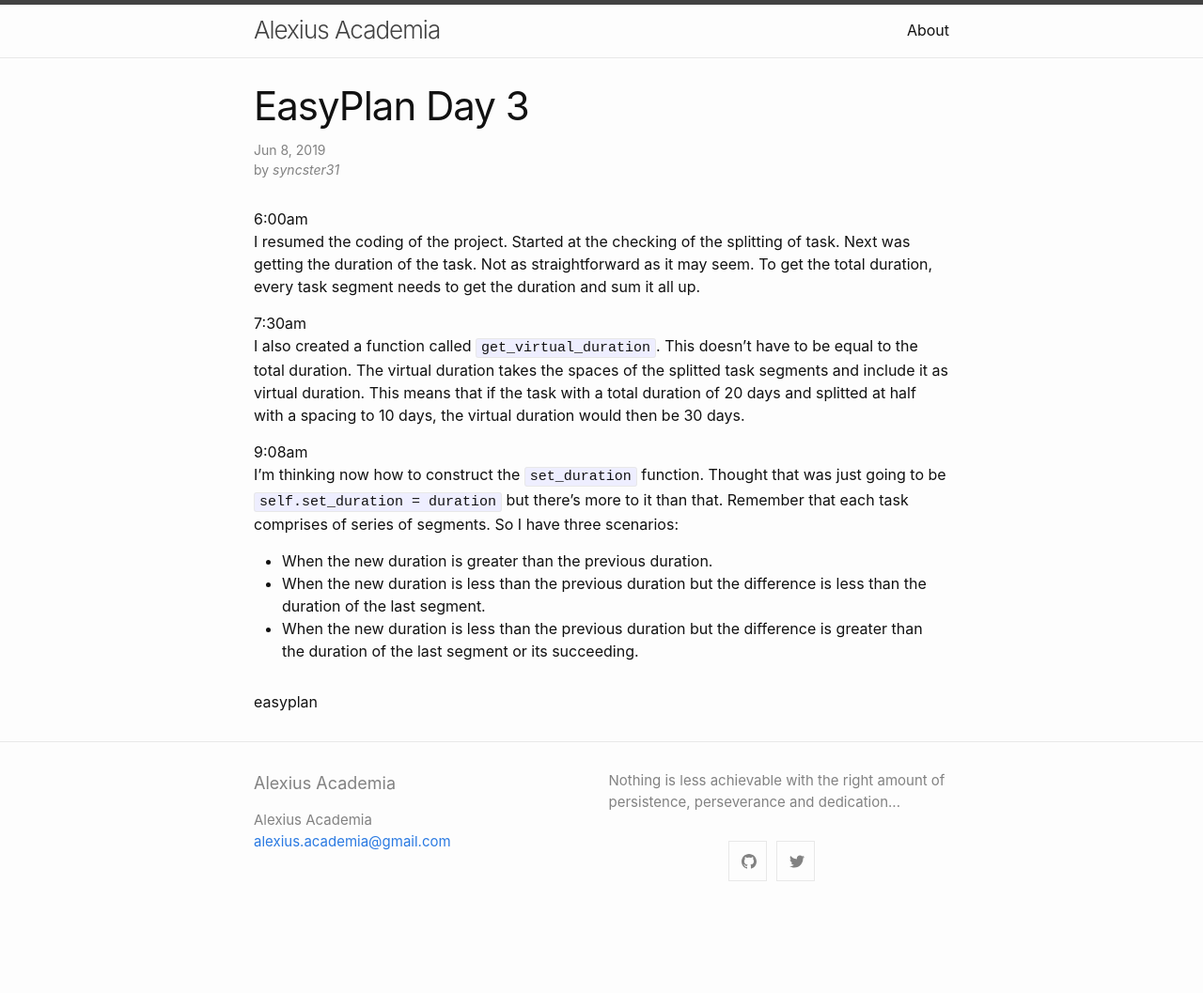
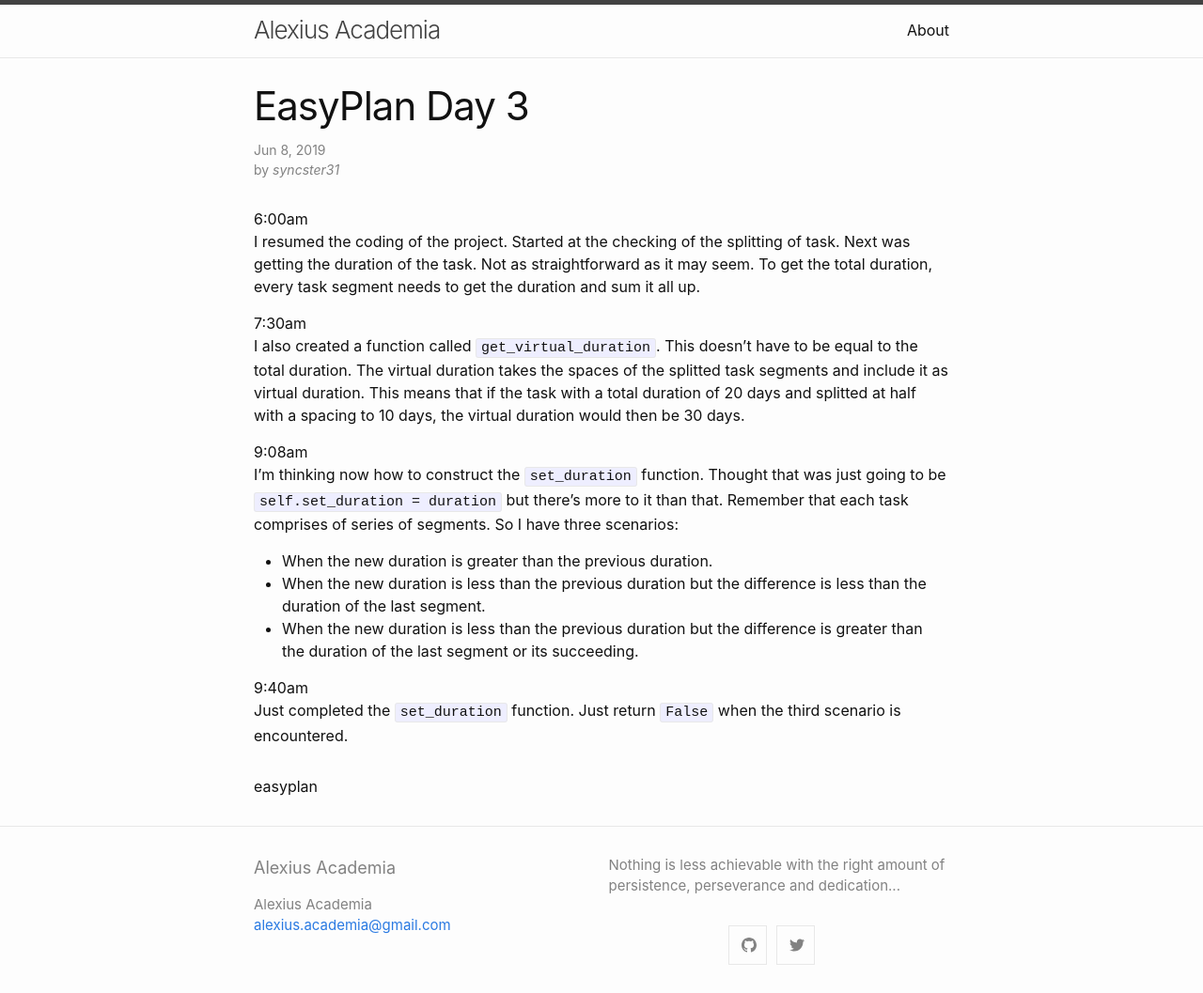
Before and after one commit to alexiusacademia/alexiusacademia.github.io, a Jekyll site: the page built from _posts/2019-06-08-easyplan-day3.md, in a window 1280 px wide. Shown: the whole page at 94% size. Built offline with Jekyll 4.4.1, drawn with Linux system fonts in a browser that asks for light colours; comment, search, counter and statistics services are not loaded; before the commit the page ends 968 px from its top, so only the background shows below that.

Commit message:
Updated.

````diff
--- a/_posts/2019-06-08-easyplan-day3.md
+++ b/_posts/2019-06-08-easyplan-day3.md
@@ -17,3 +17,6 @@
 - When the new duration is greater than the previous duration.
 - When the new duration is less than the previous duration but the difference is less than the duration of the last segment.
 - When the new duration is less than the previous duration but the difference is greater than the duration of the last segment or its succeeding.
+
+9:40am
+Just completed the ```set_duration``` function. Just return ```False``` when the third scenario is encountered.
````
